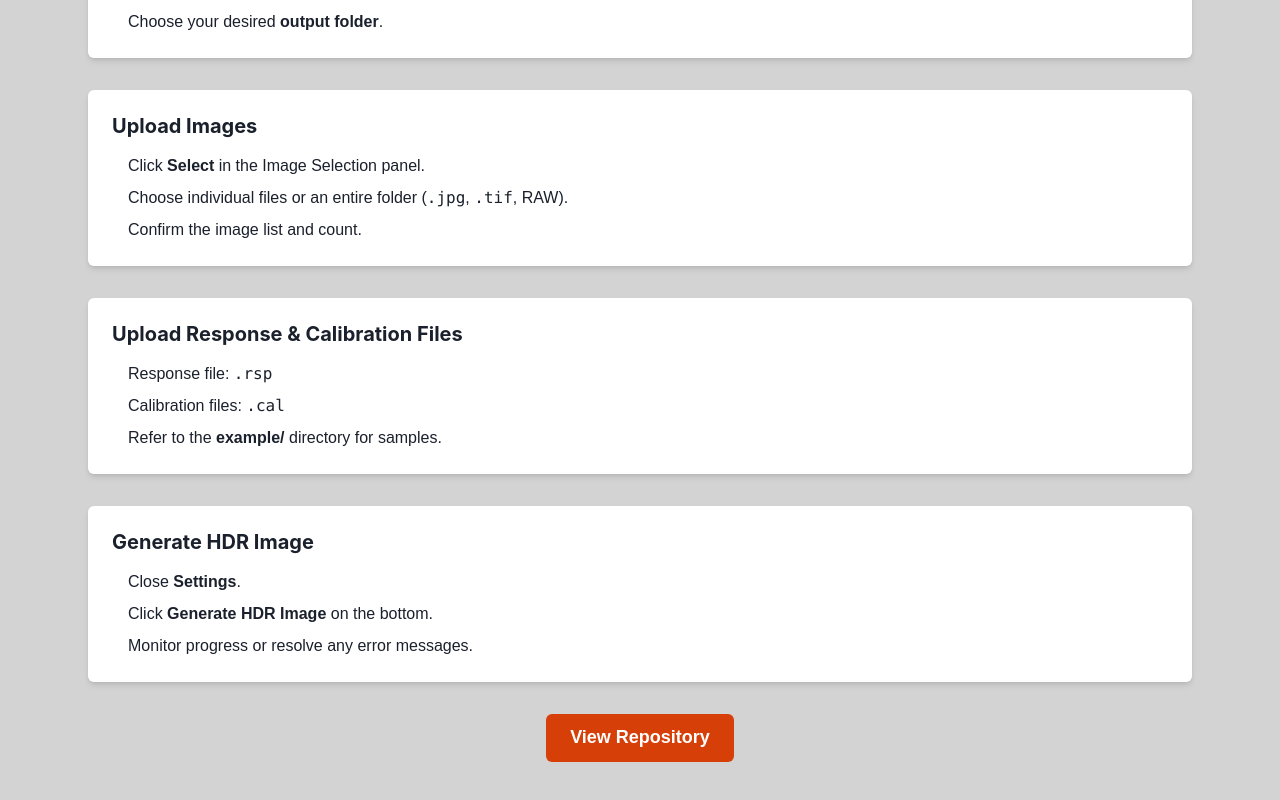
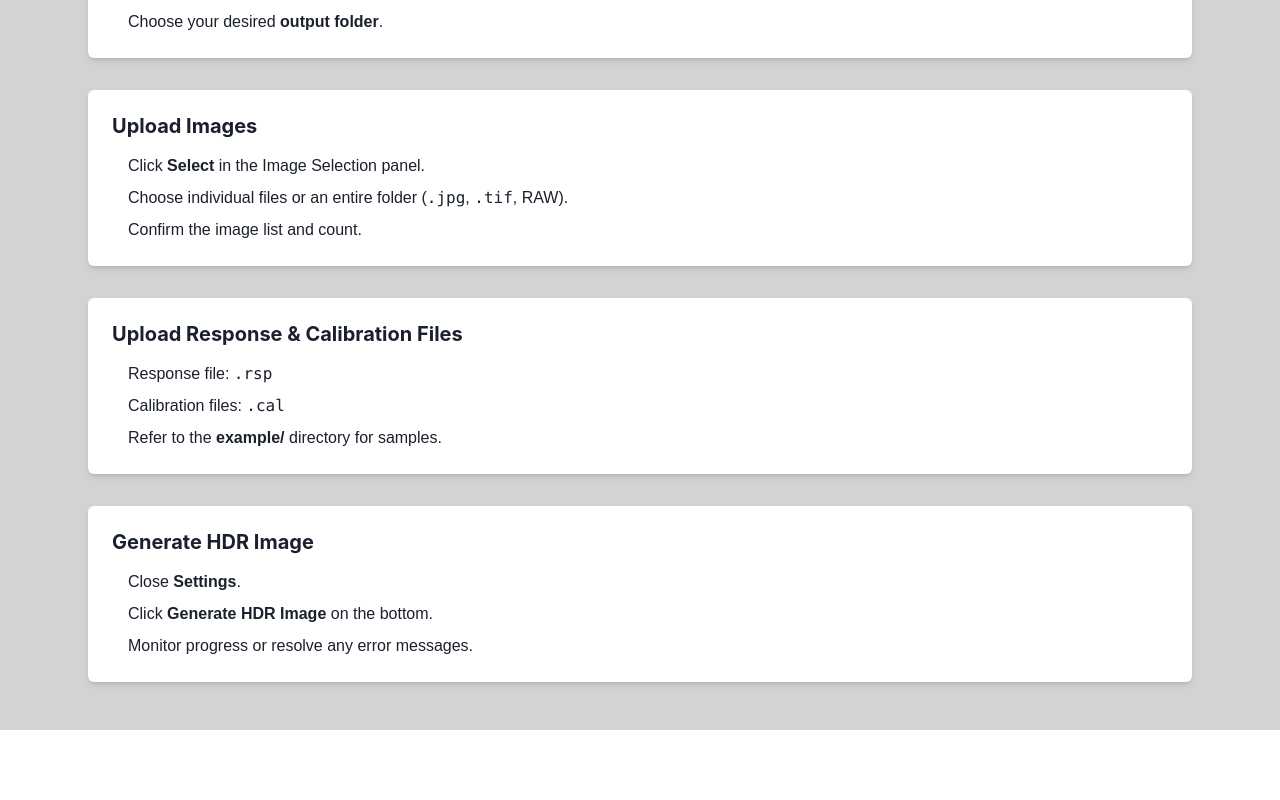
Before and after one commit to ArtinL/hdri-landing, a React (Create React App) app: page /quickstart in a window 1280 px wide. Shown: the part 804-1604 px from the top of the page. After the commit the page ends 1534 px from the top, so only its background shows below. Built offline with nearby package versions, Linux system fonts and the light colour scheme.

Commit message:
minor styling improvements + icon fix

```diff
--- a/public/index.html
+++ b/public/index.html
@@ -2,7 +2,7 @@
 <html lang="en">
   <head>
     <meta charset="utf-8" />
-    <link rel="icon" href="/assets/icon.png" />
+    <link rel="icon" href="icon.png" />
     <meta name="viewport" content="width=device-width, initial-scale=1" />
     <meta name="theme-color" content="#000000" />
     <meta
--- a/src/pages/Technical.tsx
+++ b/src/pages/Technical.tsx
@@ -77,6 +77,8 @@ export default function Technical() {
             mb={6}
           />
         </Center>
+      </Box>
+      <Box bg="white" p={8} borderRadius="md" boxShadow="md">
         {/* Backend */}
         <Heading size="lg" mb={4}>Backend</Heading>
         <Text mb={6} lineHeight="tall">
@@ -91,6 +93,8 @@ export default function Technical() {
           with preset command line options, to execute the stage and receive an output file. Each output file is piped into the subsequent stages until the HDRI is generated. It's these commands that are overwritten if the user has
           toggled "advanced" mode and supplied their own commands.
         </Text>
+      </Box>
+      <Box bg="white" p={8} borderRadius="md" boxShadow="md">
         {/* Integration */}
         <Heading size="lg" mb={4}>Integration</Heading>
         <Text>
--- a/src/pages/quickstart.tsx
+++ b/src/pages/quickstart.tsx
@@ -75,19 +75,6 @@ export default function Home() {
         </List>
       </Box>
 
-      {/* Repository Button */}
-      <Box textAlign="center">
-        <Button
-          size="lg"
-          bg="#D73F09"
-          color="white"
-          _hover={{ bg: "darkgray" }}
-          onClick={() => window.open('https://github.com/radiantlab/HDRICalibrationTool', '_blank')}
-        >
-          View Repository
-        </Button>
-      </Box>
-
     </VStack>
   );
 }
```
Also changed, not shown: public/icon.png (added).
